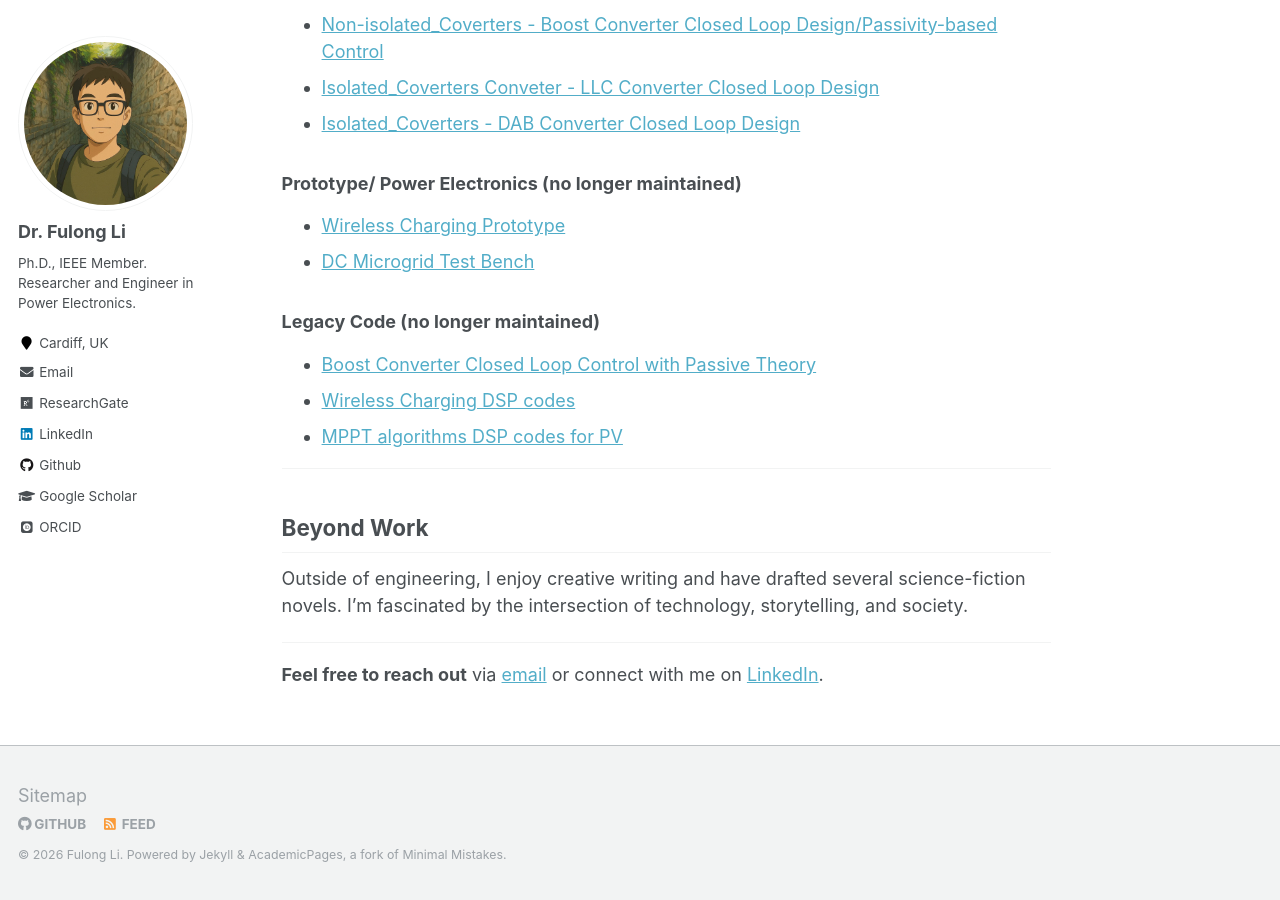
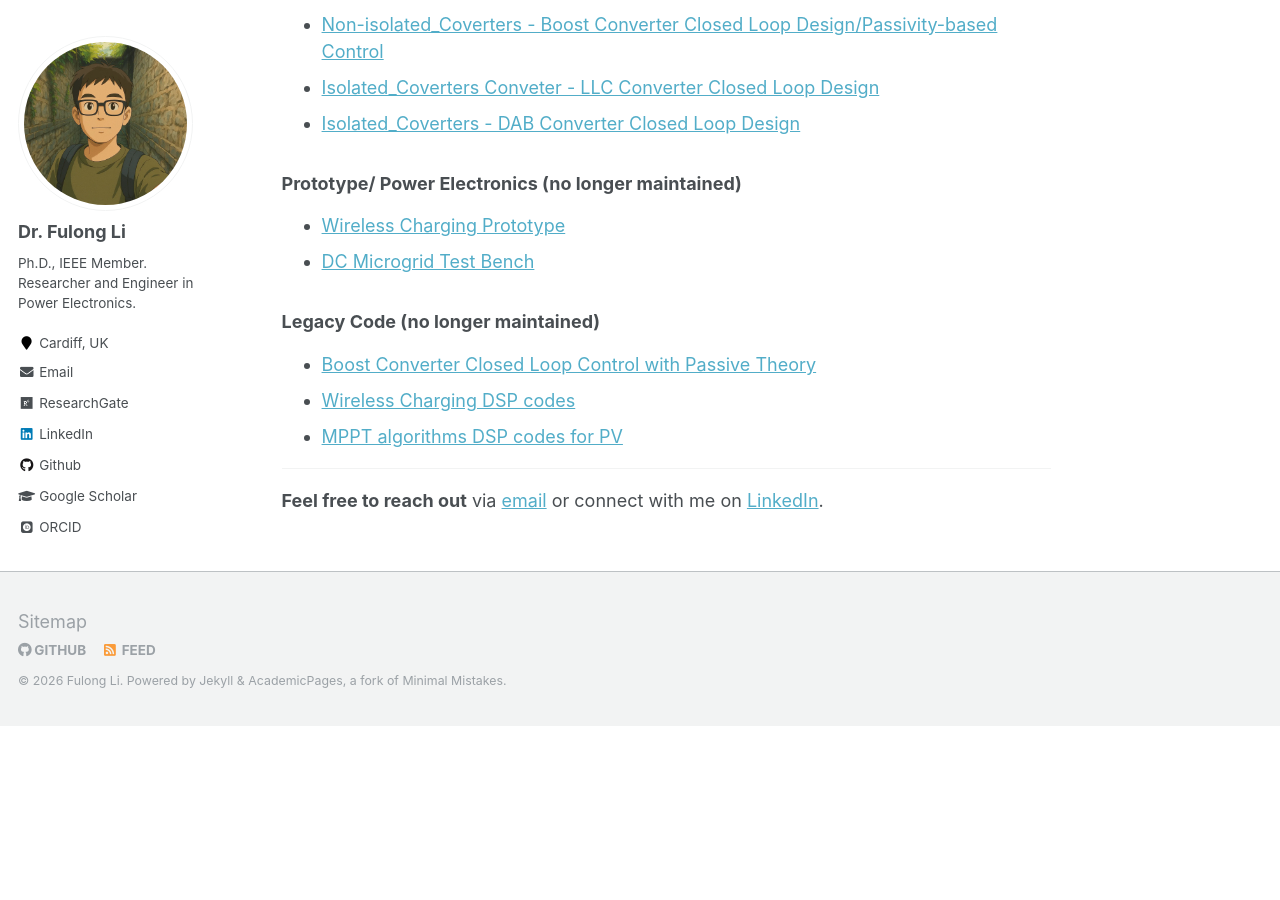
Before and after one commit to FulongLi/fulongli.github.io, a Jekyll site: the page built from _pages/about.md, in a window 1280 px wide and 900 px high, scrolled down 1456 px. Built offline with Jekyll 4.4.1, drawn with Linux system fonts in a browser that asks for light colours; some web fonts are replaced; after the commit the page ends 2182 px from its top, so only the background shows below that.

Commit message:
Update about.md

```diff
--- a/_pages/about.md
+++ b/_pages/about.md
@@ -71,10 +71,5 @@ power electronics more accessible, and more inspiring for everyone.
 
 ---
 
-## Beyond Work
-
-Outside of engineering, I enjoy creative writing and have drafted several science-fiction novels. I’m fascinated by the intersection of technology, storytelling, and society.
-
----
 
 **Feel free to reach out** via [email](mailto:fulong.li@ieee.org) or connect with me on [LinkedIn](https://www.linkedin.com/in/fulong-li-6bb443127/).
```
